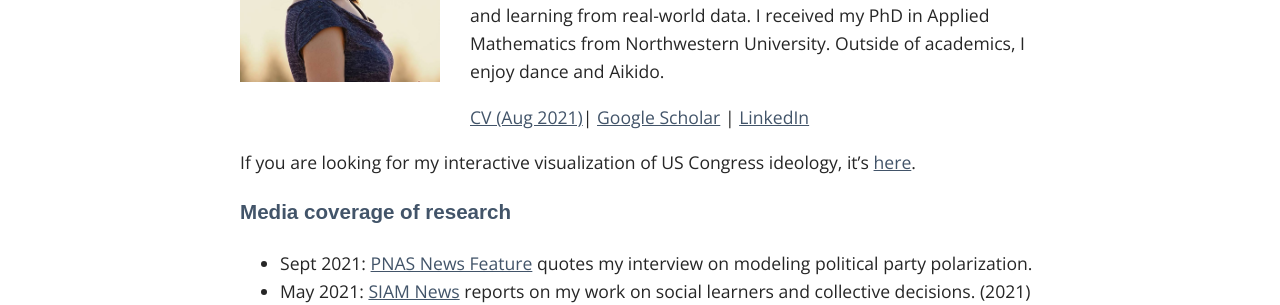
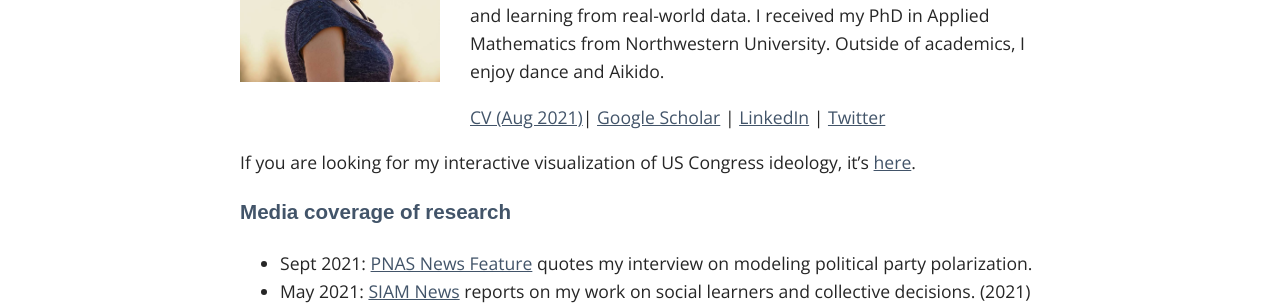
Before and after one commit to vc-yang/vc-yang.github.io, a Jekyll site: the page built from index.md, in a window 1280 px wide and 900 px high. Shown: the part 357-662 px from the top of the window. Built offline with Jekyll 4.4.1, drawn with Linux system fonts in a browser that asks for light colours; some web fonts are replaced.

Commit message:
add twitter

```diff
--- a/index.md
+++ b/index.md
@@ -6,7 +6,7 @@ title: About
 <img style="float: left; margin: 0px 30px 30px 0px;" src="../files/vcyang_photo_1708.jpg" width = "200"/>
 I am an Omidyar Fellow and Peters Hurst Scholar at the Santa Fe Institute. My research uses mathematical tools to understand complex phenomena in human society. Some topics of my work include crimes in cities and the polarization of political parties. My approach combines mechanistic models built from first principles and learning from real-world data. I received my PhD in Applied Mathematics from Northwestern University. Outside of academics, I enjoy dance and Aikido.
 
-[CV (Aug 2021)](../files/VC_Yang_CV_2021_08.pdf)&#124; [Google Scholar](https://scholar.google.com/citations?user=-dMTyjIAAAAJ&hl=en) &#124; [LinkedIn](https://www.linkedin.com/in/vcyang)
+[CV (Aug 2021)](../files/VC_Yang_CV_2021_08.pdf)&#124; [Google Scholar](https://scholar.google.com/citations?user=-dMTyjIAAAAJ&hl=en) &#124; [LinkedIn](https://www.linkedin.com/in/vcyang) &#124; [Twitter](https://twitter.com/VickyCYang)
 
 
 If you are looking for my interactive visualization of US Congress ideology, it's [here](http://www.vcyang.com/vis_congress/).
```
